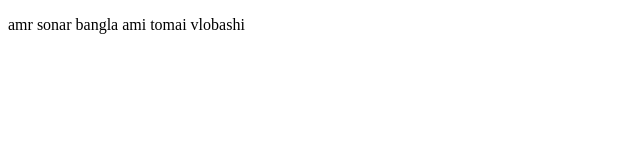
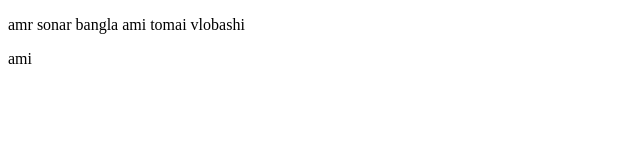
Before and after one commit to Sohelkhan24/new-year, a plain HTML site: page index.html in a window 1280 px wide. Shown: the full height of the page, 0-640 px from the left. Drawn offline with Linux system fonts and the light colour scheme.

Commit message:
final projects

```diff
--- a/index.html
+++ b/index.html
@@ -7,5 +7,6 @@
 </head>
 <body>
     <p>amr sonar bangla ami tomai vlobashi</p>
+    <p>ami</p>
 </body>
 </html>
```
